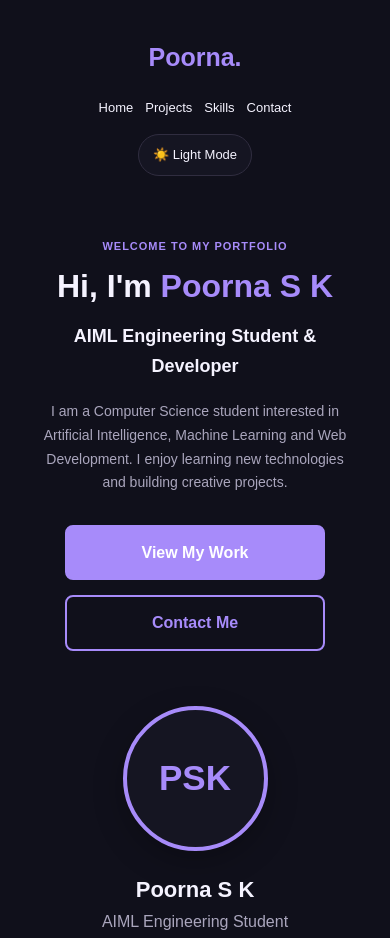
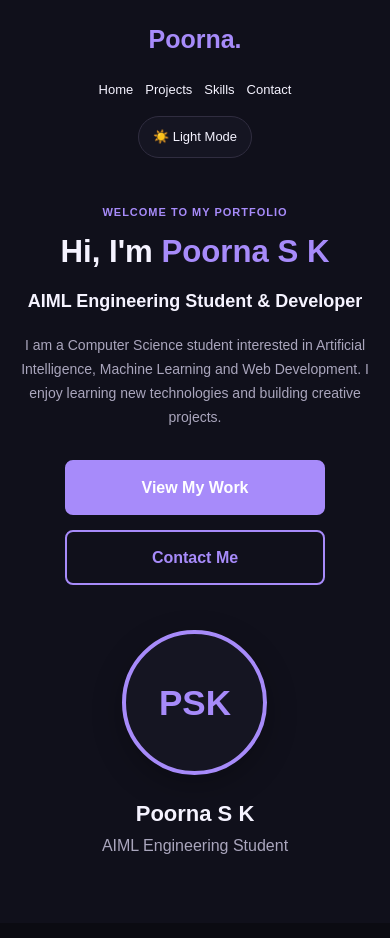
Before and after one commit to poorna9088/portfolio, a plain HTML site: page index.html in a window 390 px wide. Shown: the top 938 px of the page. Drawn offline with Linux system fonts and the light colour scheme.

Commit message:
Improve responsive CSS architecture

```diff
--- a/styles.css
+++ b/styles.css
@@ -1,7 +1,7 @@
 
-/* ==============================
+/* =========================================
    1. CSS VARIABLES
-============================== */
+========================================= */
 
 :root {
     --primary: #a78bfa;
@@ -29,9 +29,9 @@ body.light-theme {
     --shadow: rgba(50, 40, 80, 0.1);
 }
 
-/* ==============================
+/* =========================================
    2. GLOBAL STYLES
-============================== */
+========================================= */
 
 * {
     margin: 0;
@@ -45,6 +45,9 @@ html {
 }
 
 body {
+    width: 100%;
+    min-width: 0;
+    overflow-x: hidden;
     font-family: Arial, Helvetica, sans-serif;
     background: var(--background);
     color: var(--text);
@@ -63,9 +66,14 @@ textarea {
     font: inherit;
 }
 
-/* ==============================
+img {
+    max-width: 100%;
+    height: auto;
+}
+
+/* =========================================
    3. HERO AND NAVIGATION
-============================== */
+========================================= */
 
 .hero {
     background: var(--hero-background);
@@ -79,6 +87,7 @@ textarea {
     align-items: center;
     gap: 25px;
     flex-wrap: wrap;
+    width: 100%;
 }
 
 .logo {
@@ -126,9 +135,9 @@ textarea {
     transform: translateY(-2px);
 }
 
-/* ==============================
+/* =========================================
    4. INTRODUCTION SECTION
-============================== */
+========================================= */
 
 .intro {
     display: flex;
@@ -141,6 +150,7 @@ textarea {
 
 .intro-content {
     max-width: 650px;
+    flex: 1;
 }
 
 .welcome,
@@ -179,9 +189,9 @@ textarea {
     margin-top: 30px;
 }
 
-/* ==============================
+/* =========================================
    5. BUTTONS
-============================== */
+========================================= */
 
 .btn {
     display: inline-block;
@@ -217,13 +227,14 @@ textarea {
     transform: translateY(-3px);
 }
 
-/* ==============================
+/* =========================================
    6. PROFILE
-============================== */
+========================================= */
 
 .profile {
     text-align: center;
-    min-width: 230px;
+    min-width: 0;
+    flex-shrink: 0;
 }
 
 .profile-circle {
@@ -255,11 +266,12 @@ textarea {
     color: var(--muted);
 }
 
-/* ==============================
+/* =========================================
    7. COMMON SECTIONS
-============================== */
+========================================= */
 
 .section {
+    width: 100%;
     padding: 90px 8%;
 }
 
@@ -283,9 +295,9 @@ textarea {
     border: 1px solid var(--border);
 }
 
-/* ==============================
+/* =========================================
    8. CSS GRID - PROJECTS
-============================== */
+========================================= */
 
 .project-grid {
     display: grid;
@@ -336,9 +348,9 @@ textarea {
     font-size: 13px;
 }
 
-/* ==============================
+/* =========================================
    9. CSS GRID - SKILLS
-============================== */
+========================================= */
 
 .skill-grid {
     display: grid;
@@ -373,12 +385,13 @@ textarea {
     color: var(--muted);
 }
 
-/* ==============================
+/* =========================================
    10. CONTACT FORM
-============================== */
+========================================= */
 
 .contact-container {
     max-width: 650px;
+    width: 100%;
     margin: auto;
     text-align: center;
 }
@@ -393,6 +406,7 @@ textarea {
     flex-direction: column;
     gap: 12px;
     text-align: left;
+    width: 100%;
 }
 
 .contact-form label {
@@ -434,9 +448,9 @@ textarea {
     text-decoration: underline;
 }
 
-/* ==============================
+/* =========================================
    11. FOOTER
-============================== */
+========================================= */
 
 .footer {
     padding: 25px 8%;
@@ -461,235 +475,84 @@ textarea {
     text-decoration: underline;
 }
 
-/* ==============================
-   12. RESPONSIVE DESIGN
-   TABLET
-============================== */
+/* =========================================
+   12. LARGE DESKTOP - 1440px AND ABOVE
+========================================= */
 
-@media (max-width: 768px) {
+@media screen and (min-width: 1440px) {
 
-    .hero {
-        padding: 20px 5%;
-    }
-
-    .navbar {
-        flex-direction: column;
-        gap: 18px;
-    }
-
-    .nav-actions {
-        flex-direction: column;
-        gap: 15px;
-    }
-
-    .nav-links {
-        justify-content: center;
-        flex-wrap: wrap;
-        gap: 15px;
+    .hero,
+    .section,
+    .footer {
+        padding-left: max(8%, calc((100% - 1400px) / 2));
+        padding-right: max(8%, calc((100% - 1400px) / 2));
     }
 
     .intro {
-        flex-direction: column;
-        text-align: center;
-        padding: 55px 0;
-        gap: 40px;
-    }
-
-    .intro-buttons {
-        justify-content: center;
-    }
-
-    .profile {
-        margin-top: 15px;
-    }
-
-    .section {
-        padding: 65px 5%;
-    }
-
-    .footer {
-        justify-content: center;
-        text-align: center;
+        min-height: 80vh;
     }
 }
 
-/* ==============================
-   13. RESPONSIVE DESIGN
-   MOBILE
-============================== */
-
-@media (max-width: 480px) {
-
-    .logo {
-        font-size: 24px;
-    }
-
-    .nav-links {
-        gap: 12px;
-        font-size: 14px;
-    }
-
-    .intro h1 {
-        font-size: 35px;
-    }
-
-    .intro-buttons {
-        flex-direction: column;
-    }
-
-    .btn {
-        width: 100%;
-    }
-
-    .profile-circle {
-        width: 175px;
-        height: 175px;
-        font-size: 42px;
-    }
-
-    .section {
-        padding: 55px 5%;
-    }
-
-    .project-card,
-    .skill-card {
-        padding: 23px;
-    }
-
-    .footer {
-        flex-direction: column;
-    }
-}
-
-/* ==============================
-   14. ACCESSIBILITY
-============================== */
-
-@media (prefers-reduced-motion: reduce) {
-
-    *,
-    *::before,
-    *::after {
-        scroll-behavior: auto !important;
-        transition-duration: 0.01ms !important;
-        animation-duration: 0.01ms !important;
-        animation-iteration-count: 1 !important;
-    }
-}
-
-/* =====================================
-   RESPONSIVE DESIGN - ALL DEVICES
-===================================== */
-
-/* Prevent unwanted horizontal scrolling */
-* {
-    box-sizing: border-box;
-}
-
-html {
-    scroll-behavior: smooth;
-}
-
-body {
-    margin: 0;
-    width: 100%;
-    overflow-x: hidden;
-}
-
-img {
-    max-width: 100%;
-    height: auto;
-}
-
-/* Common responsive containers */
-.section,
-.hero,
-.navbar,
-.intro {
-    width: 100%;
-}
-
-.section {
-    padding-left: 7%;
-    padding-right: 7%;
-}
-
-/* =====================================
-   LARGE DESKTOP - 1440px and above
-===================================== */
-
-@media screen and (min-width: 1440px) {
-
-    .navbar,
-    .intro,
-    .section,
-    .footer {
-        max-width: 1500px;
-        margin-left: auto;
-        margin-right: auto;
-    }
-
-    .intro {
-        padding-top: 100px;
-        padding-bottom: 100px;
-    }
-
-    .section {
-        padding-top: 90px;
-        padding-bottom: 90px;
-    }
-}
-
-/* =====================================
-   LAPTOP - 1025px to 1439px
-===================================== */
+/* =========================================
+   13. LAPTOP - 1025px TO 1439px
+========================================= */
 
 @media screen and (max-width: 1200px) {
+
+    .hero {
+        padding-left: 5%;
+        padding-right: 5%;
+    }
 
     .intro {
         gap: 35px;
     }
 
-    .project-grid,
-    .skill-grid {
-        gap: 20px;
+    .profile-circle {
+        width: 190px;
+        height: 190px;
+    }
+
+    .section {
+        padding-left: 5%;
+        padding-right: 5%;
     }
 }
 
-/* =====================================
-   TABLET - 769px to 1024px
-===================================== */
+/* =========================================
+   14. TABLET - 769px TO 1024px
+========================================= */
 
 @media screen and (max-width: 1024px) {
 
     .navbar {
-        padding: 20px 5%;
+        gap: 18px;
+    }
+
+    .nav-actions {
+        gap: 16px;
+    }
+
+    .nav-links {
+        gap: 16px;
     }
 
     .intro {
-        padding: 65px 5%;
-        gap: 30px;
-    }
-
-    .intro-content {
-        max-width: 60%;
+        gap: 25px;
     }
 
     .intro h1 {
         font-size: clamp(32px, 5vw, 46px);
     }
 
-    .intro h2 {
-        font-size: 22px;
+    .intro-content {
+        min-width: 0;
     }
 
     .profile-circle {
-        width: 180px;
-        height: 180px;
-    }
-
-    .section {
-        padding: 65px 5%;
+        width: 170px;
+        height: 170px;
+        font-size: 42px;
     }
 
     .project-grid {
@@ -701,16 +564,21 @@ img {
     }
 }
 
-/* =====================================
-   MOBILE - 481px to 768px
-===================================== */
+/* =========================================
+   15. MOBILE AND SMALL TABLETS - 768px
+========================================= */
 
 @media screen and (max-width: 768px) {
 
+    .hero {
+        min-height: auto;
+        padding: 20px 5%;
+    }
+
     .navbar {
         flex-direction: column;
+        justify-content: center;
         gap: 18px;
-        padding: 20px;
     }
 
     .nav-actions {
@@ -720,61 +588,63 @@ img {
     }
 
     .nav-links {
-        display: flex;
+        justify-content: center;
         flex-wrap: wrap;
-        justify-content: center;
         gap: 18px;
     }
 
     .intro {
         flex-direction: column;
         text-align: center;
-        padding: 55px 25px;
+        min-height: auto;
+        padding: 55px 0;
+        gap: 35px;
     }
 
     .intro-content {
         max-width: 100%;
     }
 
+    .intro-content > p:not(.welcome) {
+        margin-left: auto;
+        margin-right: auto;
+    }
+
     .intro-buttons {
         justify-content: center;
-        flex-wrap: wrap;
     }
 
     .profile {
-        margin-top: 25px;
+        margin-top: 10px;
     }
 
     .section {
-        padding: 55px 25px;
+        padding: 65px 5%;
     }
 
     .project-grid,
     .skill-grid {
-        grid-template-columns: 1fr;
+        grid-template-columns: repeat(2, minmax(0, 1fr));
     }
 
     .about-content {
         width: 100%;
     }
 
-    .contact-container {
-        width: 100%;
-    }
-
-    .contact-form {
-        width: 100%;
+    .footer {
+        justify-content: center;
+        text-align: center;
     }
 }
 
-/* =====================================
-   SMALL MOBILE - 320px to 480px
-===================================== */
+/* =========================================
+   16. MOBILE PHONES - 480px
+========================================= */
 
 @media screen and (max-width: 480px) {
 
-    .navbar {
-        padding: 16px;
+    .hero {
+        padding: 18px;
     }
 
     .logo {
@@ -795,16 +665,17 @@ img {
     }
 
     .intro {
-        padding: 45px 18px;
+        padding: 45px 0;
     }
 
-    .welcome {
+    .welcome,
+    .section-label {
         font-size: 11px;
         letter-spacing: 1px;
     }
 
     .intro h1 {
-        font-size: 32px;
+        font-size: clamp(29px, 8vw, 36px);
     }
 
     .intro h2 {
@@ -824,7 +695,6 @@ img {
     .btn {
         width: 100%;
         max-width: 260px;
-        text-align: center;
     }
 
     .profile-circle {
@@ -834,11 +704,21 @@ img {
     }
 
     .section {
-        padding: 45px 18px;
+        padding: 50px 18px;
+    }
+
+    .section-heading {
+        margin-bottom: 30px;
     }
 
     .section-heading h2 {
         font-size: 27px;
+    }
+
+    .project-grid,
+    .skill-grid {
+        grid-template-columns: 1fr;
+        gap: 18px;
     }
 
     .project-card,
@@ -846,14 +726,18 @@ img {
         padding: 22px;
     }
 
+    .about-content {
+        padding: 22px;
+    }
+
     .contact-form input,
     .contact-form textarea {
-        width: 100%;
         font-size: 14px;
     }
 
     .footer {
         padding: 20px 15px;
+        flex-direction: column;
         text-align: center;
     }
 
@@ -862,11 +746,15 @@ img {
     }
 }
 
-/* =====================================
-   EXTRA SMALL MOBILE - BELOW 320px
-===================================== */
+/* =========================================
+   17. EXTRA SMALL PHONES - BELOW 320px
+========================================= */
 
 @media screen and (max-width: 319px) {
+
+    .hero {
+        padding: 12px;
+    }
 
     .intro h1 {
         font-size: 26px;
@@ -891,7 +779,27 @@ img {
     .profile-circle {
         width: 120px;
         height: 120px;
+        font-size: 30px;
+    }
+
+    .project-card,
+    .skill-card {
+        padding: 17px;
     }
 }
 
+/* =========================================
+   18. ACCESSIBILITY
+========================================= */
+
+@media (prefers-reduced-motion: reduce) {
+
+    *,
+    *::before,
+    *::after {
+        scroll-behavior: auto !important;
+        transition-duration: 0.01ms !important;
+        animation-duration: 0.01ms !important;
+        animation-iteration-count: 1 !important;
+    }
 }
```
